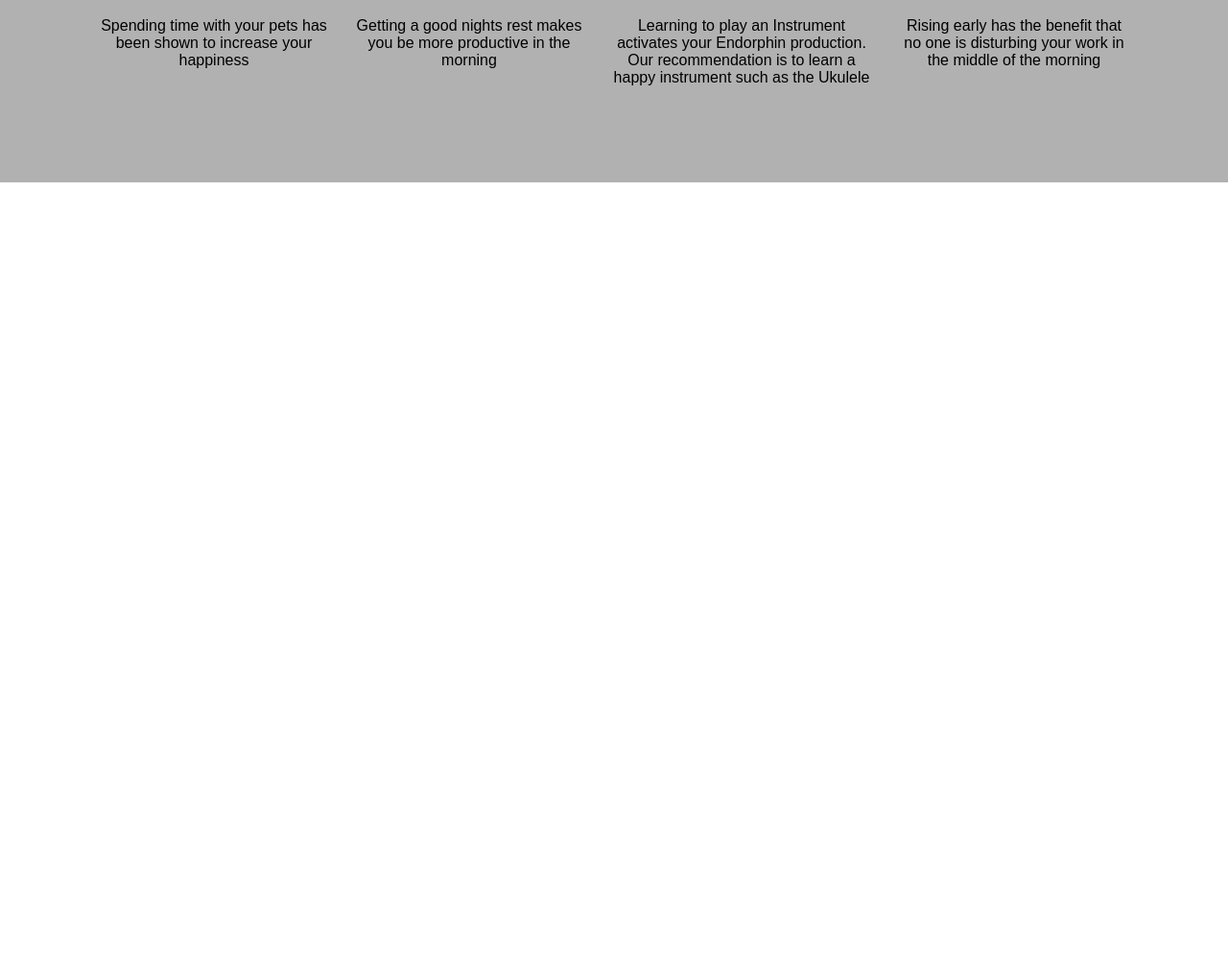
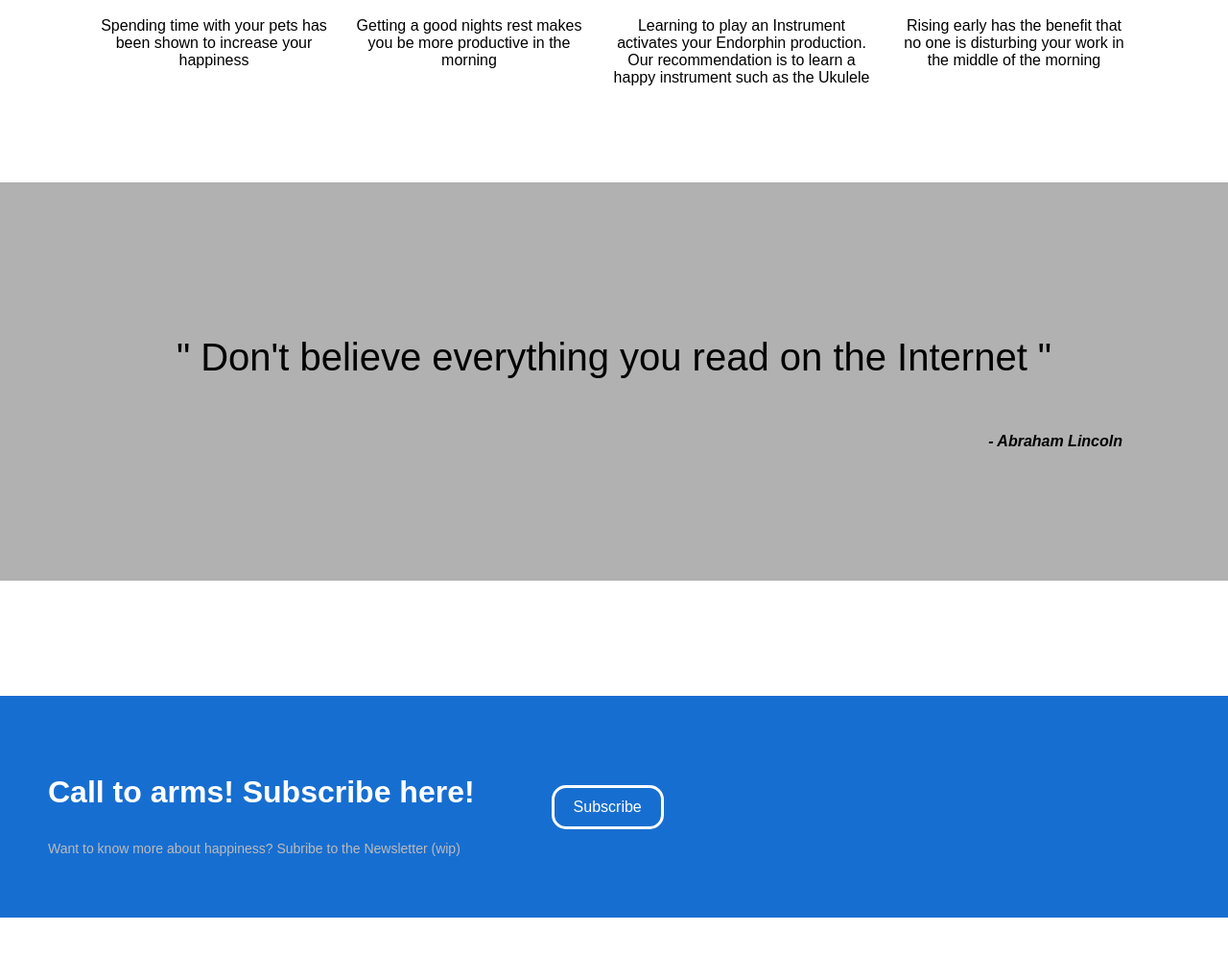
Before and after one commit to stefansafranek/LandingPage, a plain HTML site: page index.html in a window 1280 px wide. Shown: the part 755-1750 px from the top of the page at 96% size. Before the commit the page ends 945 px from the top, so only its background shows below. Drawn offline with Linux system fonts and the light colour scheme.

Commit message:
Added quote and footer

```diff
--- a/index.html
+++ b/index.html
@@ -47,5 +47,16 @@
                 <p class="infotext">Rising early has the benefit that no one is disturbing your work in the middle of the morning</p>
             </div>
         </div>
+        <div class="quote">
+            <p class="qtext">" Don't believe everything you read on the Internet "</p>
+            <p class="qname">- Abraham Lincoln</p>
+        </div>
+        <div class="footer">
+            <div class="ftext">
+            <p class="ftitle">Call to arms! Subscribe here!</p>
+            <p class="fsubtext">Want to know more about happiness? Subribe to the Newsletter (wip)</p>
+            </div>
+        <div class="fbutton">Subscribe</div>
+        </div>
     </body>
 </html>
--- a/style.css
+++ b/style.css
@@ -72,7 +72,6 @@ body{
     display:flex;
     padding:90px;
     justify-content: center;
-    background: rgb(177, 177, 177);
 }
 
 .infopic{
@@ -94,3 +93,51 @@ body{
     text-align: center;
     margin:10px;
 }
+
+.quote{
+    background: rgb(177,177,177);
+    display:flex;
+    flex-direction: column;
+    padding: 120px 50px;
+}
+
+.qtext{
+    align-self: center;
+    font-size:40px;
+}
+
+.qname {
+    align-self: flex-end;
+    font-style: italic;
+    font-weight:700;
+    padding-right: 60px;
+}
+
+.footer{
+    display:flex;
+    background: rgb(23, 110, 209);
+    color: white;
+    margin: 120px 0px;
+    padding: 50px
+}
+
+.ftitle{
+    font-weight:600;
+    font-size: 32px;
+}
+
+.fsubtext{
+    font-size:14px;
+    color:rgb(187, 187, 187)
+}
+
+.fbutton{
+    border: solid 3px white;
+    border-radius: 15px;
+    padding:0px 20px;
+    margin-left: 80px;
+    background:rgb(23, 110, 209);
+    height: 40px;
+    line-height:40px;
+    align-self: center;
+}
```
